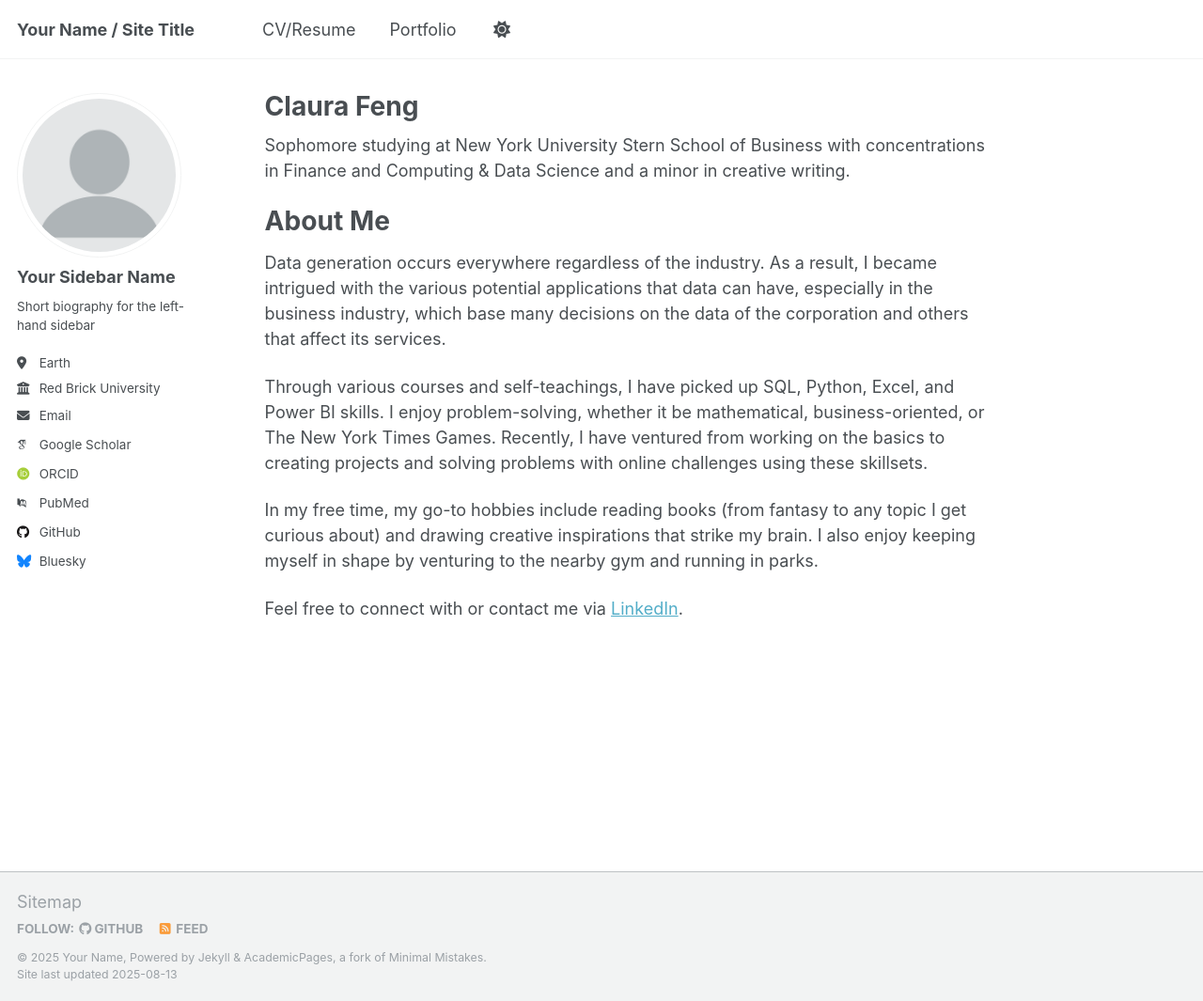
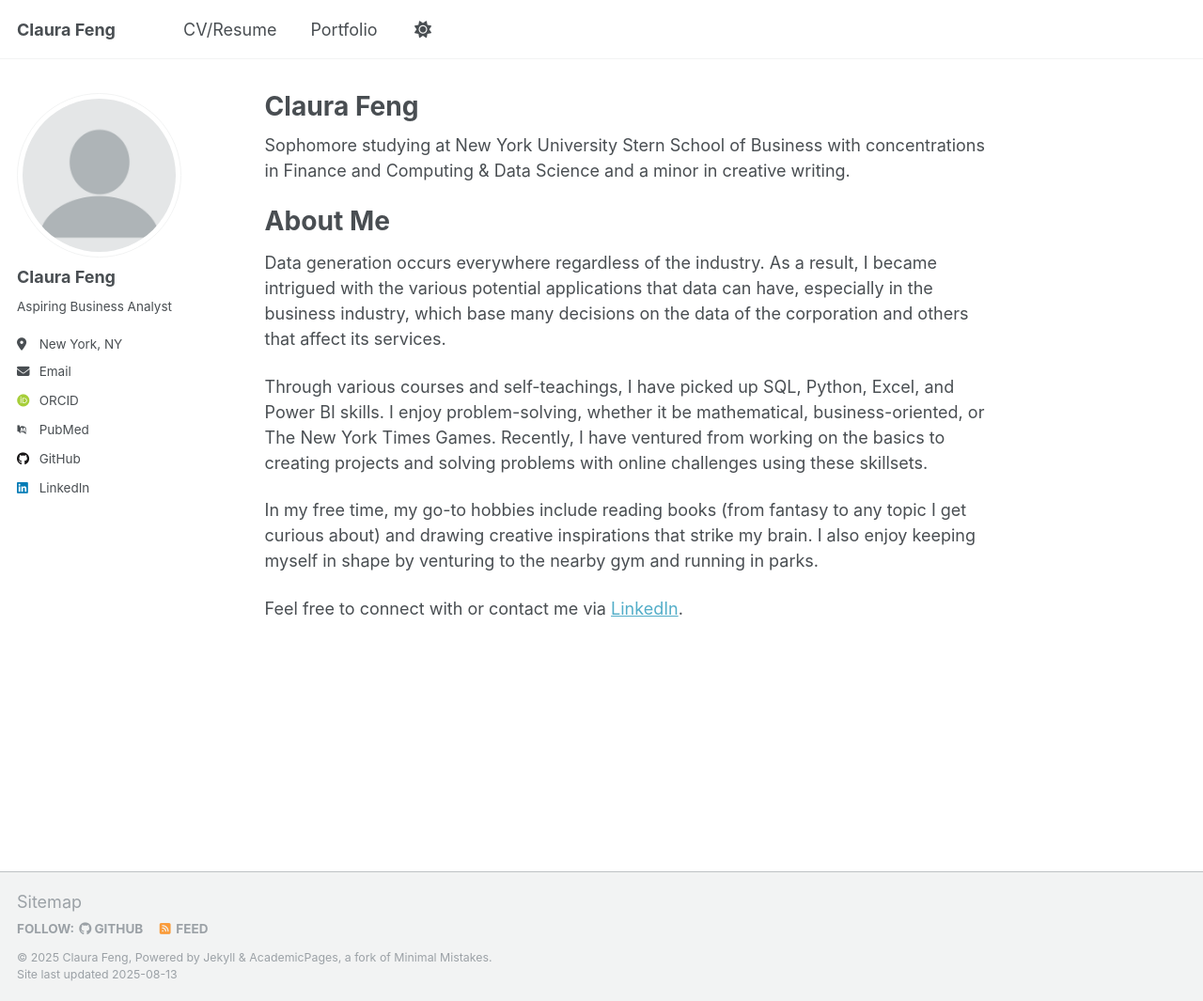
Before and after one commit to claurafeng/claurafeng.github.io, a Jekyll site: the page built from _pages/about.md, in a window 1280 px wide and 1065 px high. Shown: the whole window at 94% size. Built offline with Jekyll 4.4.1, drawn with Linux system fonts in a browser that asks for light colours; some web fonts are replaced; a script that is not in the unit is left out.

Commit message:
Update _config.yml

```diff
--- a/_config.yml
+++ b/_config.yml
@@ -9,13 +9,13 @@
 # Basic Site Settings
 locale                   : "en-US"
 site_theme               : "default"
-title                    : "Your Name / Site Title"
+title                    : "Claura Feng"
 title_separator          : "-"
-name                     : &name "Your Name"
-description              : &description "personal description"
-url                      : https://academicpages.github.io # the base hostname & protocol for your site e.g. "https://[your GitHub username].github.io" or if you already have some other page hosted on Github then use "https://[your GitHub username].github.io/[Your Repo Name]"
+name                     : &name "Claura Feng"
+description              : &description "Sophomore at New York University"
+url                      : https://claurafeng.github.io
 baseurl                  : "" # the subpath of your site, e.g. "/blog"
-repository               : "academicpages/academicpages.github.io"
+repository               : "claurafeng.github.io"
 
 # Site Author - The following control what appear as part of the author content on the side bar.
 #               If a field is blank the icon and link will not appear, otherwise it will be shown.
@@ -23,18 +23,17 @@ repository               : "academicpages/academicpages.github.io"
 author:
   # Biographic information
   avatar           : "profile.png"
-  name             : "Your Sidebar Name"
-  pronouns         : # example: "she/her"
-  bio              : "Short biography for the left-hand sidebar"
-  location         : "Earth"
-  employer         : "Red Brick University"
+  name             : "Claura Feng"
+  bio              : "Aspiring Business Analyst"
+  location         : "New York, NY"
+  #employer         : "Red Brick University"
   uri              : # URL
-  email            : "none@example.org"
+  email            : "claurafeng2@gmail.com"
 
   # Academic websites
   academia         : # URL
   arxiv            : # URL - Update with the correct link to your profile
-  googlescholar    : "https://scholar.google.com/citations?user=PS_CX0AAAAAJ"
+  googlescholar    : #"https://scholar.google.com/citations?user=PS_CX0AAAAAJ"
   inspire-hep      : # URL
   impactstory      : # URL
   orcid            : "http://orcid.org/yourorcidurl"
@@ -47,13 +46,13 @@ author:
   bitbucket        : # Username - Update with your username on the site
   codepen          : # Username
   dribbble         : # Username
-  github           : "academicpages"
+  github           : "claurafeng"
   kaggle           : # Username
   stackoverflow    : # User number or user number and name (i.e., use "1" or "1/jeff-atwood")
 
   # Social media
   artstation       : # Username
-  bluesky          : "bsky.app" # Replace this with you Bluesky username
+  bluesky          : #"bsky.app" # Replace this with you Bluesky username
   facebook         : # Username
   flickr           : # Username
   foursquare       : # Username
@@ -62,7 +61,7 @@ author:
   keybase          : # Username
   instagram        : # Username
   lastfm           : # Username
-  linkedin         : # Username
+  linkedin         : "claurafeng"
   mastodon         : # URL
   medium           : # URL
   pinterest        : # Username
```
